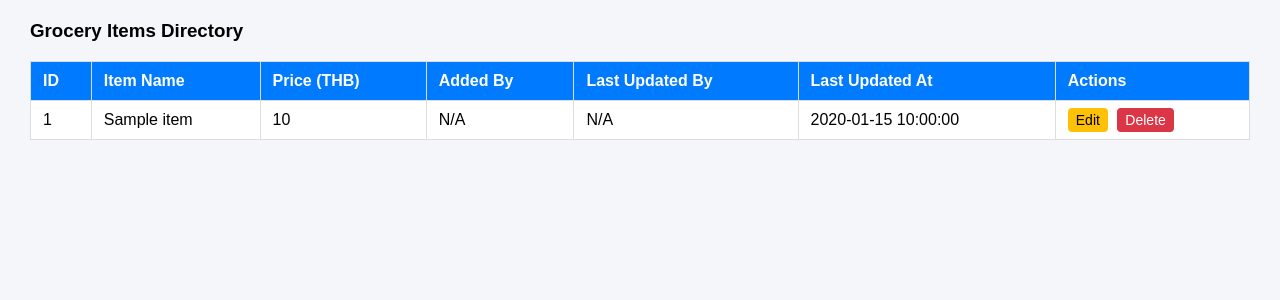
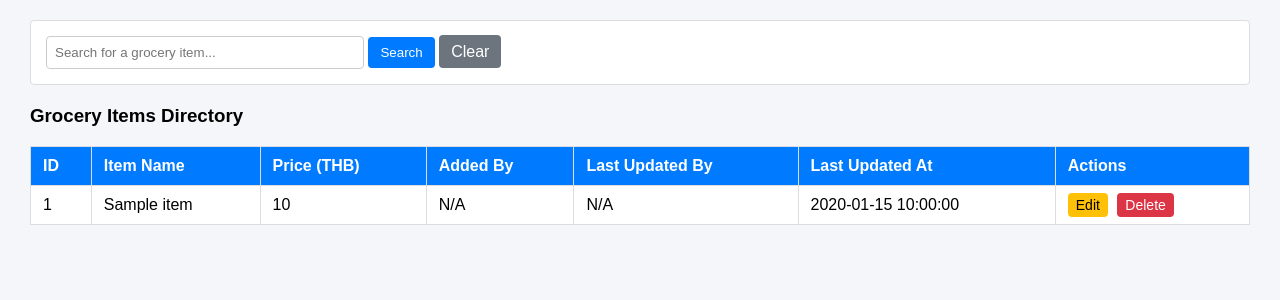
Before and after one commit to Bry24100212/PDO-method-login-logout-register, a PHP site: page / in a window 1280 px wide. Shown: the part 98-398 px from the top of the page. Run offline with PHP 8.4, Linux system fonts and the light colour scheme; the visitor is signed in with stand-in values (Sample User, id 1); tables that the repository leaves empty or names only in its code hold one stand-in row (values such as "Sample post").

Commit message:
Update index.php

```diff
--- a/index.php
+++ b/index.php
@@ -5,10 +5,15 @@ error_reporting(E_ALL);
 
 require_once 'auth.php'; // Ensures user is logged in
 
+header("Content-Security-Policy: default-src 'self'; script-src 'self'; style-src 'self' 'unsafe-inline';");
+
 $host     = 'localhost';
 $dbname   = 'thailand_grocery_db';
 $username = 'root';
 $password = '';
+
+// Capture the search query if it exists
+$search_query = $_GET['search'] ?? '';
 
 try {
     $pdo = new PDO("mysql:host=$host;dbname=$dbname;charset=utf8mb4", $username, $password, [
@@ -16,7 +21,7 @@ try {
         PDO::ATTR_DEFAULT_FETCH_MODE => PDO::FETCH_ASSOC
     ]);
 
-    // Fetch items along with added_by and last_updated_by user names
+    // Base SQL query
     $sql = "SELECT
                 g.*,
                 CONCAT(u1.first_name, ' ', u1.last_name) AS creator_name,
@@ -25,10 +30,23 @@ try {
             LEFT JOIN users u1 ON g.added_by = u1.user_id
             LEFT JOIN users u2 ON g.last_updated_by = u2.user_id";
 
-    $stmt = $pdo->query($sql);
+    // If a search query is submitted, filter the results by item_name
+    if (!empty($search_query)) {
+        $sql .= " WHERE g.item_name LIKE :search";
+    }
+
+    $stmt = $pdo->prepare($sql);
+
+    // Bind the search parameter if searching
+    if (!empty($search_query)) {
+        $stmt->bindValue(':search', '%' . $search_query . '%');
+    }
+
+    $stmt->execute();
     $items = $stmt->fetchAll();
+
 } catch (PDOException $e) {
-    die("Database Connection Error: " . $e->getMessage());
+    die("Database Connection Error: " . htmlspecialchars($e->getMessage(), ENT_QUOTES, 'UTF-8'));
 }
 ?>
 
@@ -40,11 +58,14 @@ try {
     <style>
         body { font-family: Arial, sans-serif; margin: 30px; background: #f4f6f9; }
         .header { display: flex; justify-content: space-between; align-items: center; margin-bottom: 20px; }
+        .search-container { margin-bottom: 20px; background: #fff; padding: 15px; border-radius: 4px; border: 1px solid #ddd; }
+        .search-input { padding: 8px; width: 300px; border: 1px solid #ccc; border-radius: 4px; }
         table { width: 100%; border-collapse: collapse; background: #fff; }
         th, td { padding: 10px 12px; border: 1px solid #ddd; text-align: left; }
         th { background: #007bff; color: white; }
-        .btn { padding: 8px 12px; background: #28a745; color: white; text-decoration: none; border-radius: 4px; }
+        .btn { padding: 8px 12px; background: #28a745; color: white; text-decoration: none; border-radius: 4px; border: none; cursor: pointer; }
         .btn-logout { background: #dc3545; }
+        .btn-primary { background: #007bff; }
         .btn-edit { background: #ffc107; color: #000; padding: 4px 8px; border-radius: 4px; text-decoration: none; font-size: 14px; margin-right: 5px; }
         .btn-delete { background: #dc3545; color: white; padding: 4px 8px; border-radius: 4px; text-decoration: none; font-size: 14px; }
         .btn-delete:hover { background: #bd2130; }
@@ -53,11 +74,20 @@ try {
 <body>
 
 <div class="header">
-    <h2>Welcome, <?= htmlspecialchars($_SESSION['first_name'] ?? 'User') ?>!</h2>
+    <h2>Welcome, <?= htmlspecialchars($_SESSION['first_name'] ?? 'User', ENT_QUOTES, 'UTF-8') ?>!</h2>
     <div>
         <a href="add_item.php" class="btn">Add Grocery Item</a>
         <a href="logout.php" class="btn btn-logout">Logout</a>
     </div>
+</div>
+
+<!-- SEARCH BAR SECTION -->
+<div class="search-container">
+    <form method="GET" action="index.php">
+        <input type="text" name="search" class="search-input" placeholder="Search for a grocery item..." value="<?= htmlspecialchars($search_query, ENT_QUOTES, 'UTF-8') ?>">
+        <button type="submit" class="btn btn-primary">Search</button>
+        <a href="index.php" class="btn" style="background:#6c757d;">Clear</a>
+    </form>
 </div>
 
 <h3>Grocery Items Directory</h3>
@@ -75,17 +105,18 @@ try {
     </thead>
     <tbody>
         <?php if (!empty($items)): ?>
+            <?php $display_id = 1; ?>
             <?php foreach ($items as $item): ?>
             <tr>
-                <td><?= htmlspecialchars($item['item_id']) ?></td>
-                <td><?= htmlspecialchars($item['item_name']) ?></td>
-                <td><?= htmlspecialchars($item['unit_price_thb'] ?? $item['price'] ?? '0.00') ?></td>
-                <td><?= htmlspecialchars($item['creator_name'] ?? 'N/A') ?></td>
-                <td><?= htmlspecialchars($item['updater_name'] ?? 'N/A') ?></td>
-                <td><?= htmlspecialchars($item['last_updated'] ?? 'N/A') ?></td>
+                <td><?= $display_id++; ?></td>
+                <td><?= htmlspecialchars($item['item_name'], ENT_QUOTES, 'UTF-8') ?></td>
+                <td><?= htmlspecialchars($item['unit_price_thb'] ?? $item['price'] ?? '0.00', ENT_QUOTES, 'UTF-8') ?></td>
+                <td><?= htmlspecialchars($item['creator_name'] ?? 'N/A', ENT_QUOTES, 'UTF-8') ?></td>
+                <td><?= htmlspecialchars($item['updater_name'] ?? 'N/A', ENT_QUOTES, 'UTF-8') ?></td>
+                <td><?= htmlspecialchars($item['last_updated'] ?? 'N/A', ENT_QUOTES, 'UTF-8') ?></td>
                 <td>
-                    <a href="edit_item.php?id=<?= $item['item_id'] ?>" class="btn-edit">Edit</a>
-                    <a href="delete_item.php?id=<?= $item['item_id'] ?>"
+                    <a href="edit_item.php?id=<?= htmlspecialchars($item['item_id'], ENT_QUOTES, 'UTF-8') ?>" class="btn-edit">Edit</a>
+                    <a href="delete_item.php?id=<?= htmlspecialchars($item['item_id'], ENT_QUOTES, 'UTF-8') ?>"
                        class="btn-delete"
                        onclick="return confirm('Are you sure you want to delete this item?');">Delete</a>
                 </td>
@@ -93,7 +124,7 @@ try {
             <?php endforeach; ?>
         <?php else: ?>
             <tr>
-                <td colspan="7" style="text-align: center;">No grocery items found.</td>
+                <td colspan="7" style="text-align: center;">No grocery items found matching your search.</td>
             </tr>
         <?php endif; ?>
     </tbody>
```
